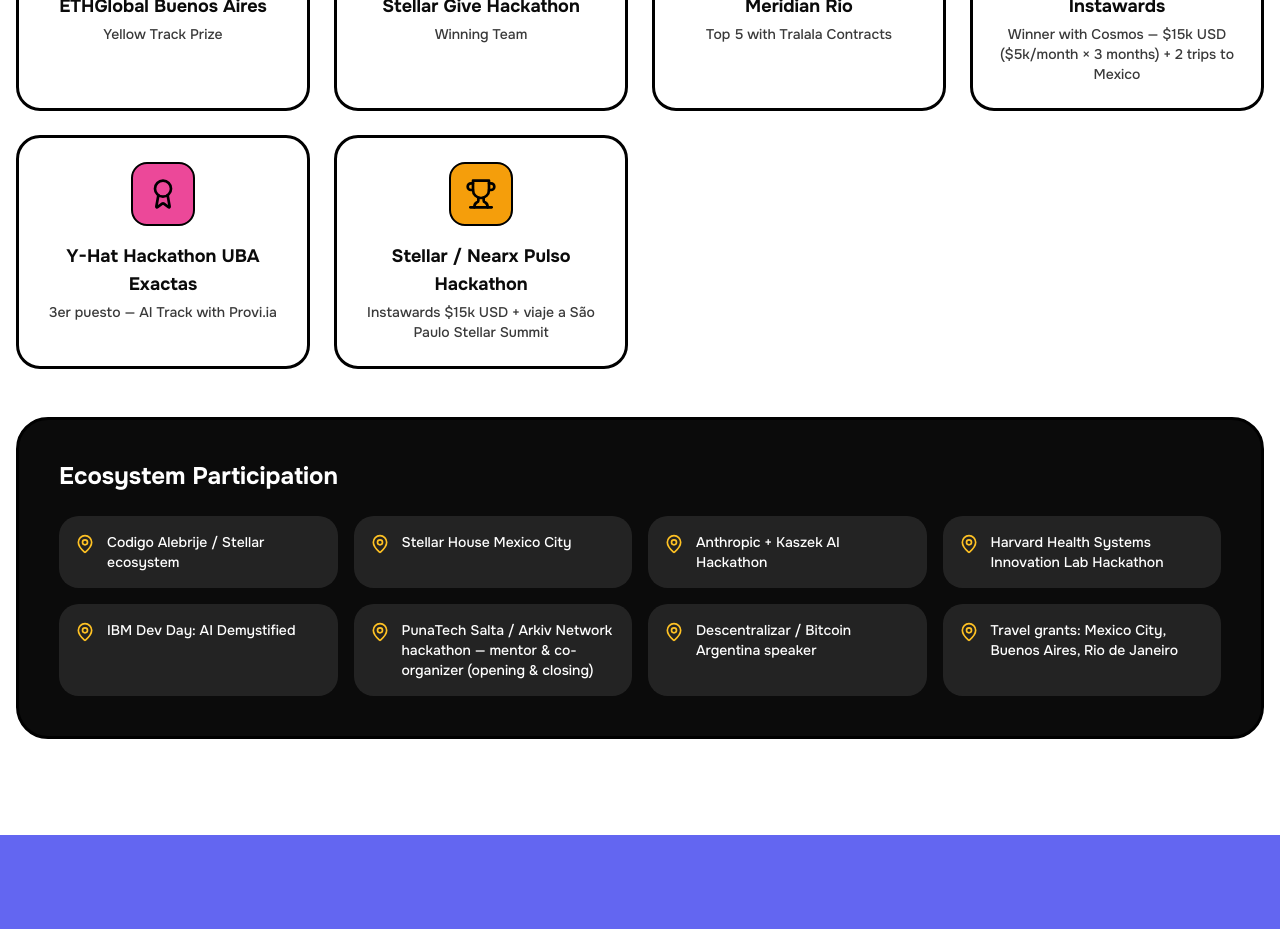
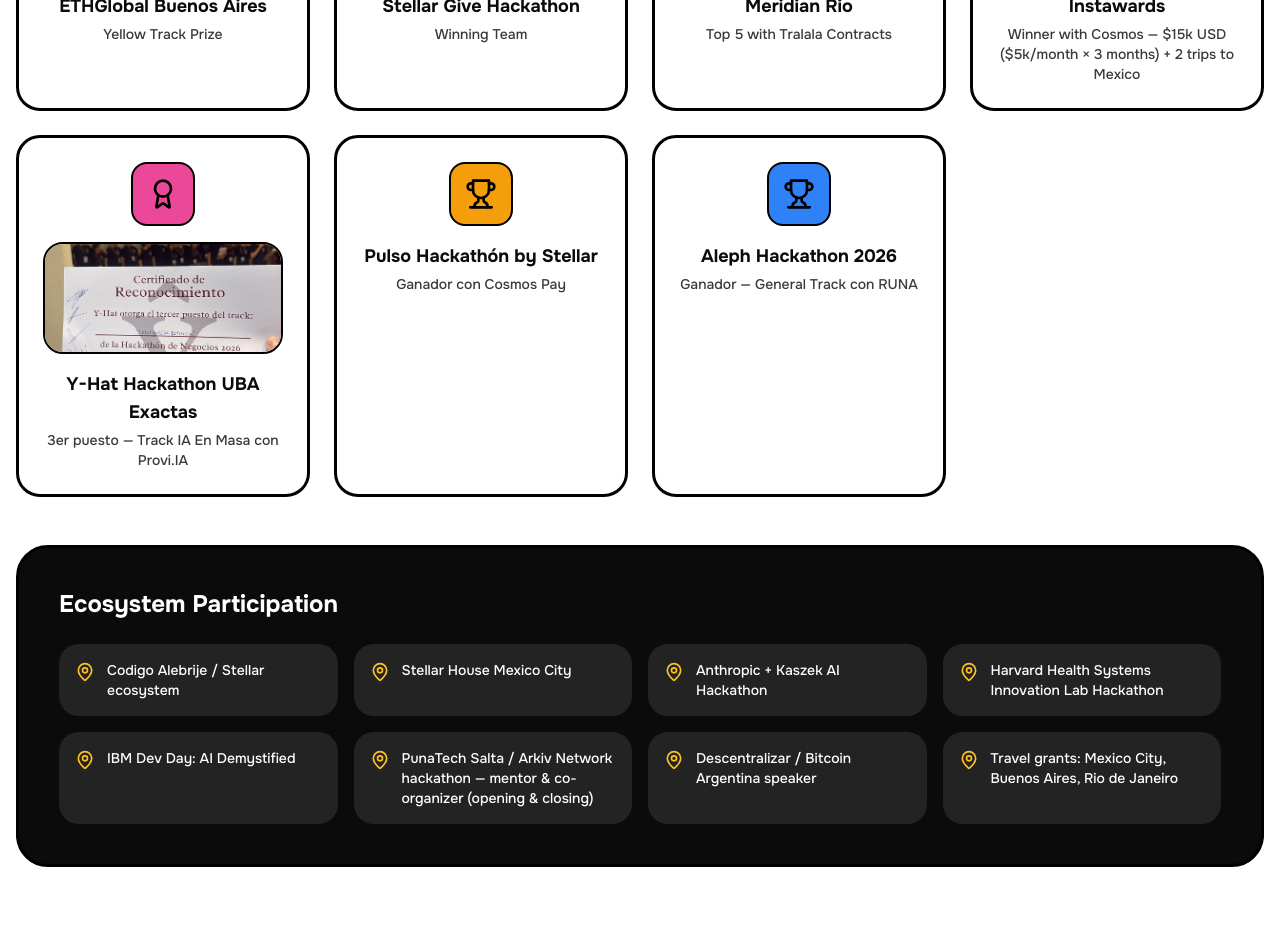
Before and after one commit to leocagli/portfolio-leocagli, a Next.js app: page / in a window 1280 px wide. Shown: the part 8560-9489 px from the top of the page. Built offline with nearby package versions, Linux system fonts and the light colour scheme.

Commit message:
feat: update hackathon awards details and add new award image
Updated descriptions and added image for Y-Hat Hackathon award

```diff
--- a/components/awards-section.tsx
+++ b/components/awards-section.tsx
@@ -32,15 +32,22 @@ export function AwardsSection() {
     },
     {
       title: "Y-Hat Hackathon UBA Exactas",
-      description: "3er puesto — AI Track with Provi.ia",
+      description: "3er puesto — Track IA En Masa con Provi.IA",
       icon: Award,
       color: "bg-[#EC4899]",
+      image: "/images/y-hat-provi-certificate.jpeg",
     },
     {
-      title: "Stellar / Nearx Pulso Hackathon",
-      description: "Instawards $15k USD + viaje a São Paulo Stellar Summit",
+      title: "Pulso Hackathón by Stellar",
+      description: "Ganador con Cosmos Pay",
       icon: Trophy,
       color: "bg-[#F59E0B]",
+    },
+    {
+      title: "Aleph Hackathon 2026",
+      description: "Ganador — General Track con RUNA",
+      icon: Trophy,
+      color: "bg-[#2F81F7]",
     },
   ]
 
@@ -80,6 +87,13 @@ export function AwardsSection() {
                   <div className={`w-16 h-16 ${award.color} border-2 border-black rounded-2xl flex items-center justify-center mx-auto mb-4`}>
                     <IconComponent className="w-8 h-8 text-black" />
                   </div>
+                  {award.image && (
+                    <img
+                      src={award.image}
+                      alt="Certificado del tercer puesto de Y-Hat para Provi.IA"
+                      className="w-full h-28 object-cover object-center border-2 border-black rounded-xl mb-4"
+                    />
+                  )}
                   <h3 className="text-lg font-bold text-[#0B0B0B] mb-1">{award.title}</h3>
                   <p className="text-[#393939] text-sm font-medium">{award.description}</p>
                 </>
```
Also changed, not shown: public/images/y-hat-provi-certificate.jpeg (added).
